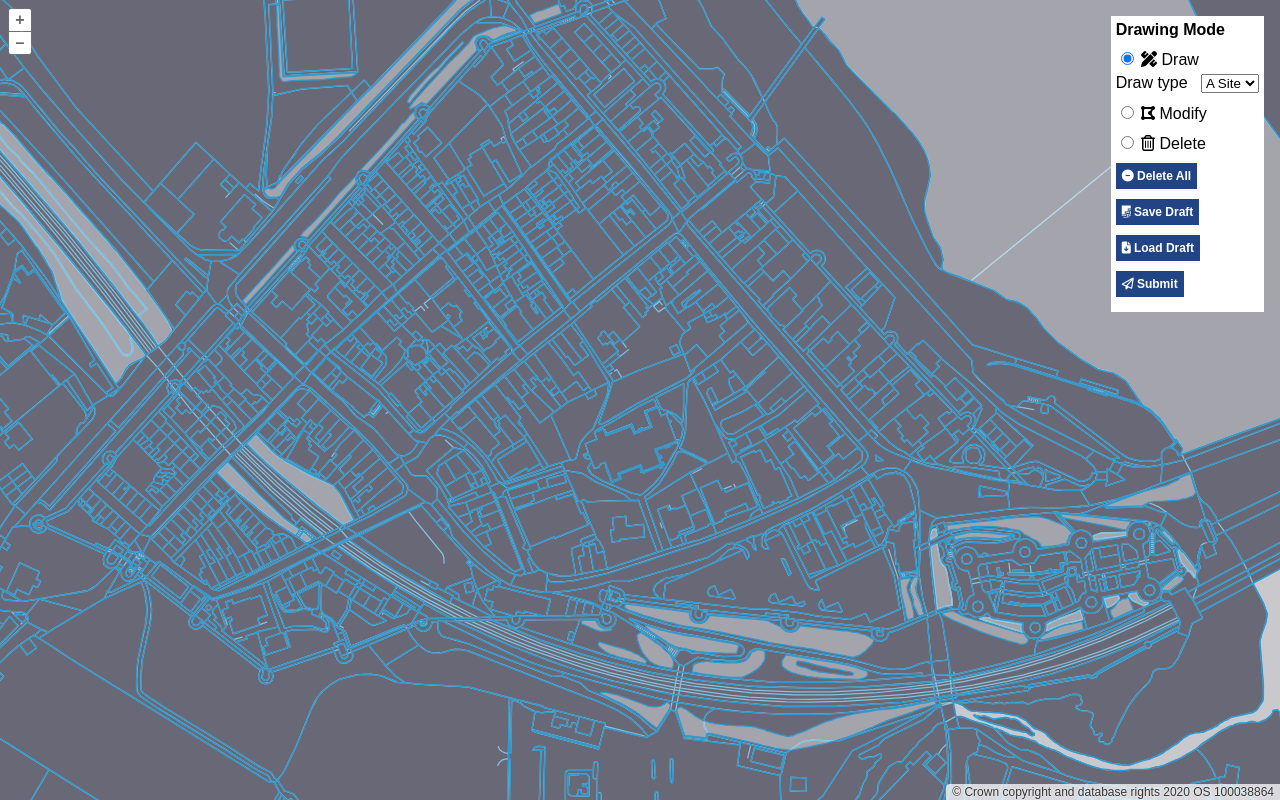
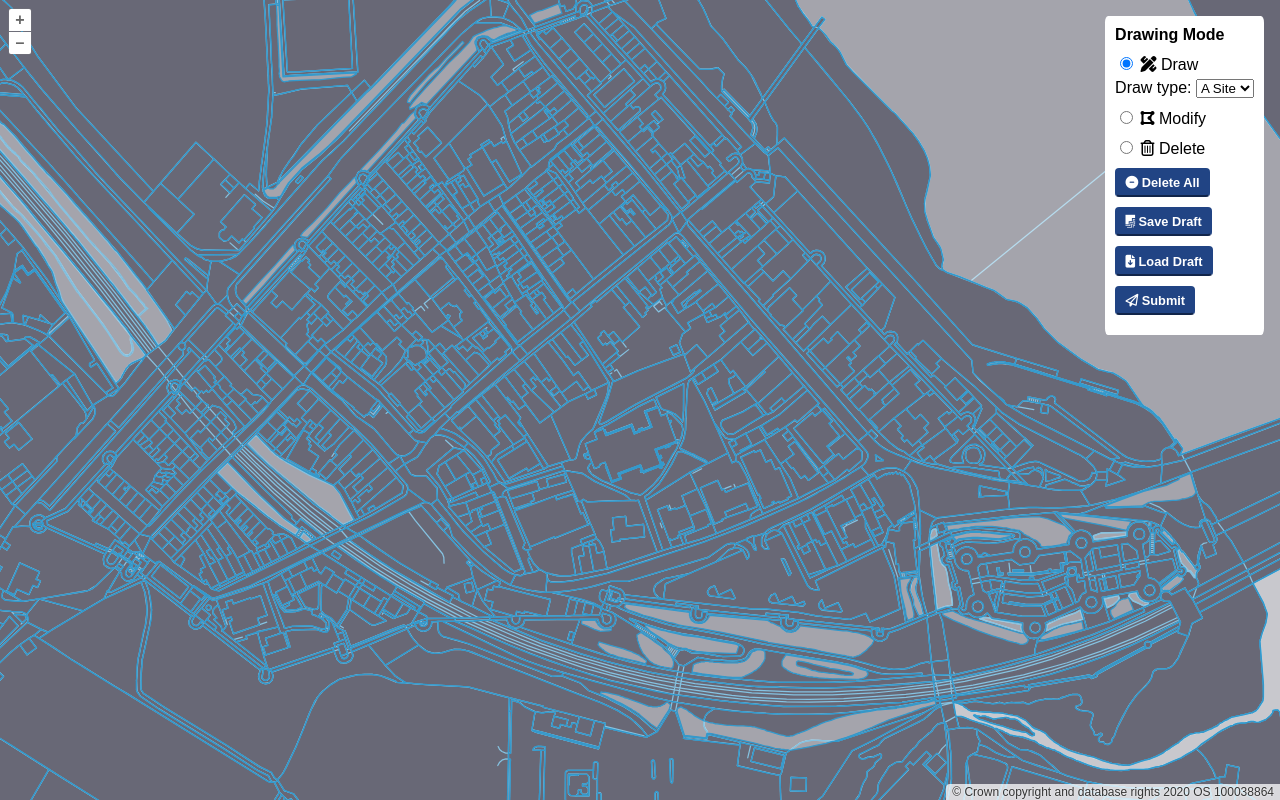
Before and after one commit to bluefoxtech/bluefox-draw-tool, a website built with webpack: page src/index.html in a window 1280 px wide. Built offline with nearby package versions, Linux system fonts and the light colour scheme; what ol-hashed would draw is missing.

Commit message:
tidy css, add css for buttons

```diff
--- a/src/index.html
+++ b/src/index.html
@@ -23,7 +23,7 @@
           Draw &nbsp;
         </label>
         <div class="form-group">
-          <label>Draw type &nbsp;</label>
+          <label>Draw type:</label>
           <select name="draw-type" id="draw-type">
             <option value="Polygon">A Site</option>
           </select>
--- a/src/main.css
+++ b/src/main.css
@@ -8,25 +8,17 @@ body,
   background-color: #04041b;
 }
 
+body {
+  font-family: Arial, Helvetica, sans-serif;
+}
+
 #tools {
   position: absolute;
   top: 1rem;
   right: 1rem;
   background-color: white;
-  padding: 5px;
-}
-
-#tools a {
-  display: inline-block;
-  padding: 5px;
-  background: rgba(33, 68, 132, 1.0);
-  cursor: pointer;
-  border: rgba(33, 68, 132, 1.0) 1px solid;
-  font-size: 12px;
-  font-weight: bold;
-  color: white;
-  margin-bottom: 10px;
-  text-decoration: none;
+  padding: 10px;
+  border-radius: 2%;
 }
 
 #interaction {
@@ -50,20 +42,19 @@ button {
   padding: 5px;
   background: rgba(33, 68, 132, 1.0);
   cursor: pointer;
-  border: rgba(33, 68, 132, 1.0) 1px solid;
-  font-size: 12px;
+  padding: 0.4em 0.65em;
+  border-top: rgba(33, 68, 132, 1.0) 2px solid;
+  border-left: rgba(33, 68, 132, 1.0) 2px solid;
+  border-right: rgba(33, 68, 132, 1.0) 2px solid;
+  border-bottom: solid 2px #11254a;
+  font-size: 0.8em;
   font-weight: bold;
   color: white;
   margin-bottom: 10px;
+  border-radius: 4px;
 }
 
-#submit-drawing {
-  padding: 5px;
-  background: rgba(33, 68, 132, 1.0);
-  cursor: pointer;
-  border: rgba(33, 68, 132, 1.0) 1px solid;
-  font-size: 12px;
-  font-weight: bold;
-  color: white;
-  margin-bottom: 10px;
+button:active {
+  border-bottom: solid 2px  rgba(33, 68, 132, 1.0);
+  box-shadow: 0 0 2px rgba(0, 0, 0, 0.30);
 }
```
